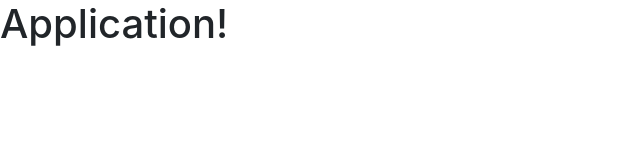
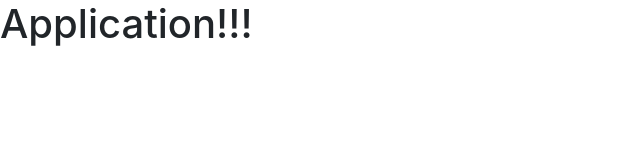
Before and after one commit to OrSp/BlogProject-ASP.NET-Angular-SQL-SERVER, an Angular app in the folder BlogLab-UI/: page / in a window 1280 px wide. Shown: the top 160 px of the page, without its empty margins (0-640 px from the left). Built offline with nearby package versions, Linux system fonts and the light colour scheme.

Commit message:
Change Demo

```diff
--- a/BlogLab-UI/src/app/app.component.html
+++ b/BlogLab-UI/src/app/app.component.html
@@ -1 +1 @@
-<h1>Application!</h1>
+<h1>Application!!!</h1>
```
